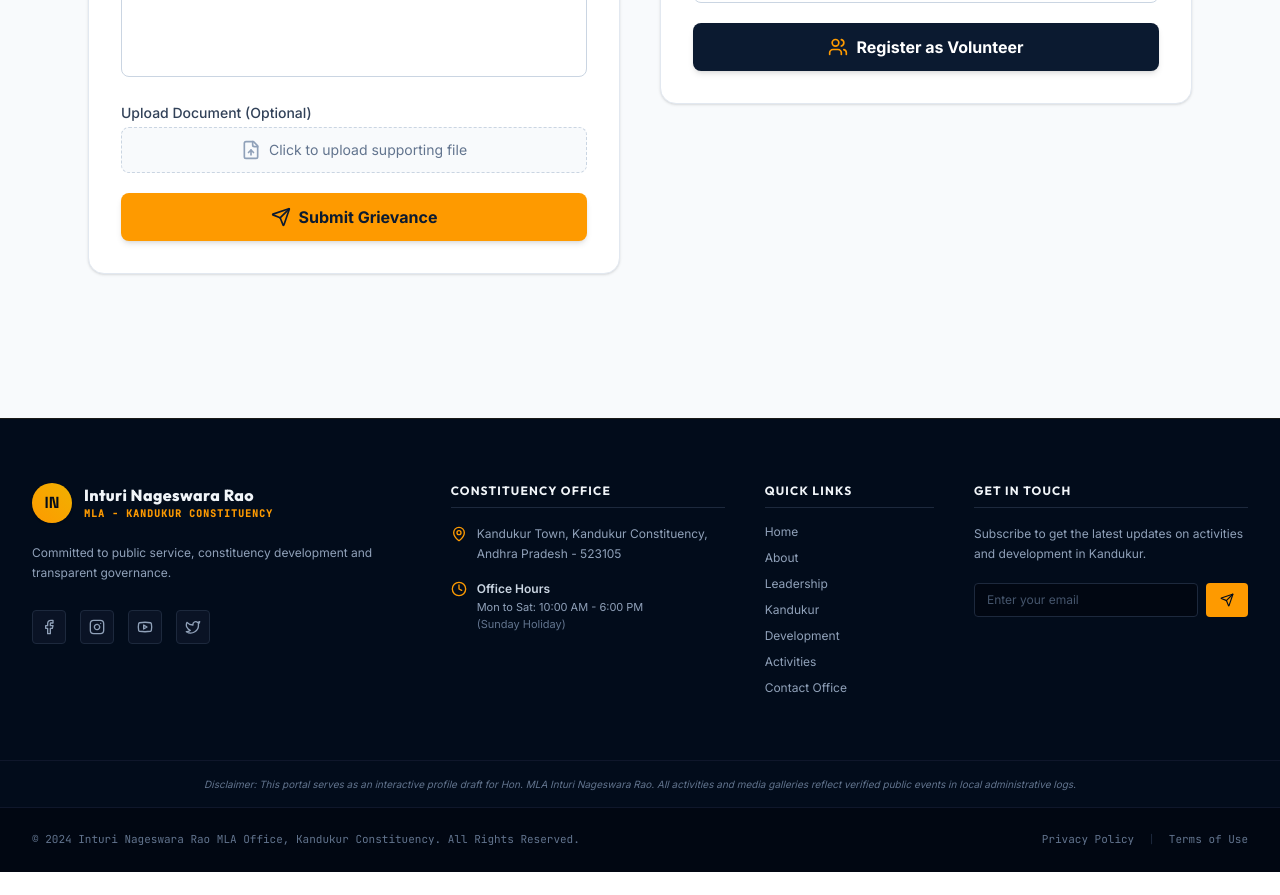
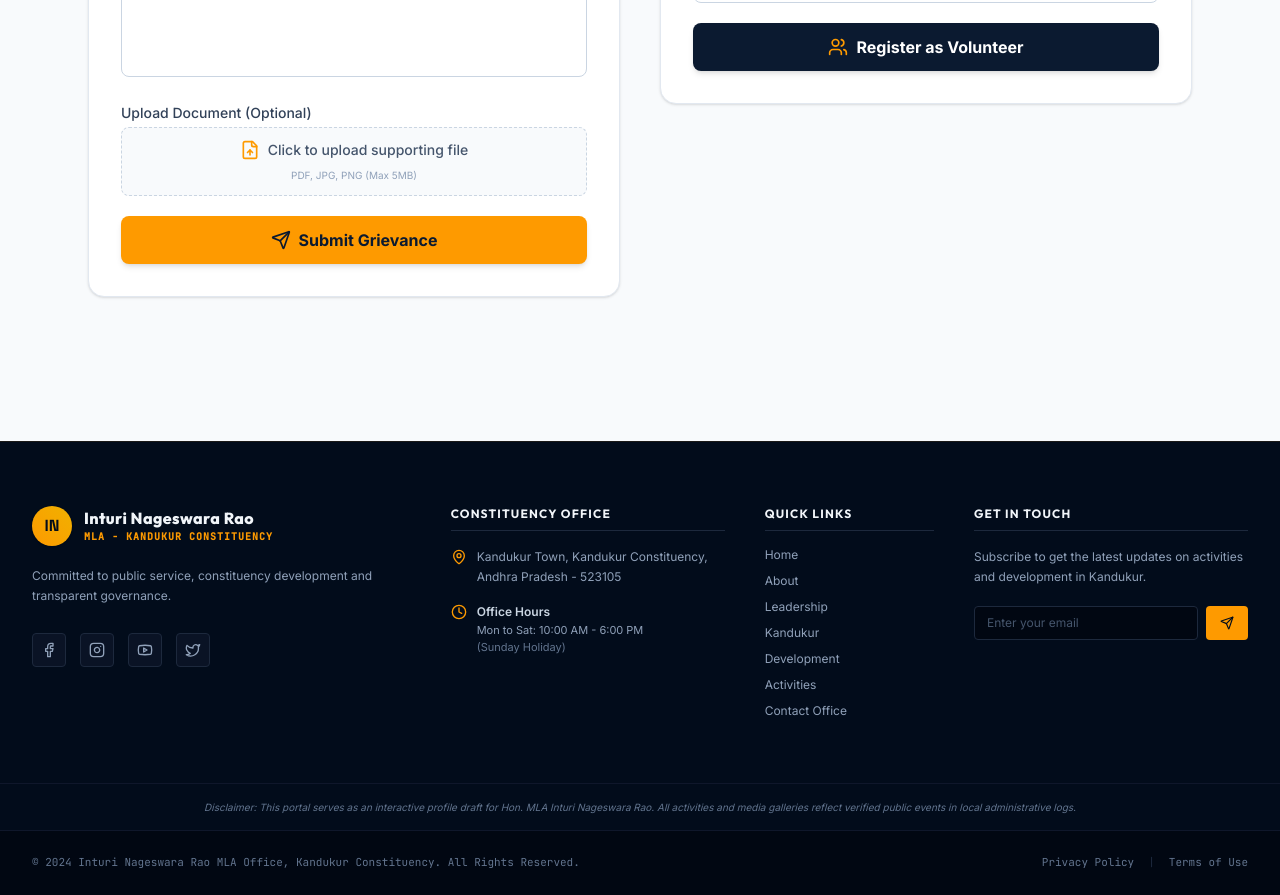
Before and after one commit to Shivanigundlapalli/Inturi-Nageswara-Rao-MLA-Website, a React (Vite) app: page /contact in a window 1280 px wide. Shown: the part 1180-2075 px from the top of the page. Before the commit the page ends 2052 px from the top, so only its background shows below. Built offline with nearby package versions, Linux system fonts and the light colour scheme; a web font is replaced by a local one.

Commit message:
Make Grievance Upload Document field realistic with file input

```diff
--- a/src/components/ContactView.tsx
+++ b/src/components/ContactView.tsx
@@ -112,10 +112,24 @@ export default function ContactView() {
 
               <div>
                 <label className="block text-sm font-medium text-slate-700 mb-1">Upload Document (Optional)</label>
-                <div className="w-full px-4 py-3 rounded-lg border border-slate-300 border-dashed bg-slate-50 hover:bg-slate-100 transition-colors cursor-pointer flex items-center justify-center gap-2">
-                  <FileUp className="w-5 h-5 text-slate-400" />
-                  <span className="text-sm text-slate-500">Click to upload supporting file</span>
-                </div>
+                <label className="w-full px-4 py-3 rounded-lg border border-slate-300 border-dashed bg-slate-50 hover:bg-slate-100 transition-colors cursor-pointer flex flex-col items-center justify-center gap-2 relative">
+                  <input
+                    type="file"
+                    className="absolute inset-0 w-full h-full opacity-0 cursor-pointer"
+                    onChange={(e) => {
+                      const file = e.target.files?.[0];
+                      if (file) {
+                        const span = e.currentTarget.nextElementSibling?.querySelector('span');
+                        if (span) span.textContent = file.name;
+                      }
+                    }}
+                  />
+                  <div className="flex items-center gap-2 pointer-events-none">
+                    <FileUp className="w-5 h-5 text-amber-500" />
+                    <span className="text-sm text-slate-600 font-medium truncate max-w-[200px] md:max-w-[300px]">Click to upload supporting file</span>
+                  </div>
+                  <span className="text-[10px] text-slate-400 pointer-events-none">PDF, JPG, PNG (Max 5MB)</span>
+                </label>
               </div>
 
               <button type="submit" className="w-full bg-amber-500 hover:bg-amber-600 text-[#0b1a30] font-bold py-3 px-6 rounded-lg shadow-md transition-colors flex items-center justify-center gap-2">
```
